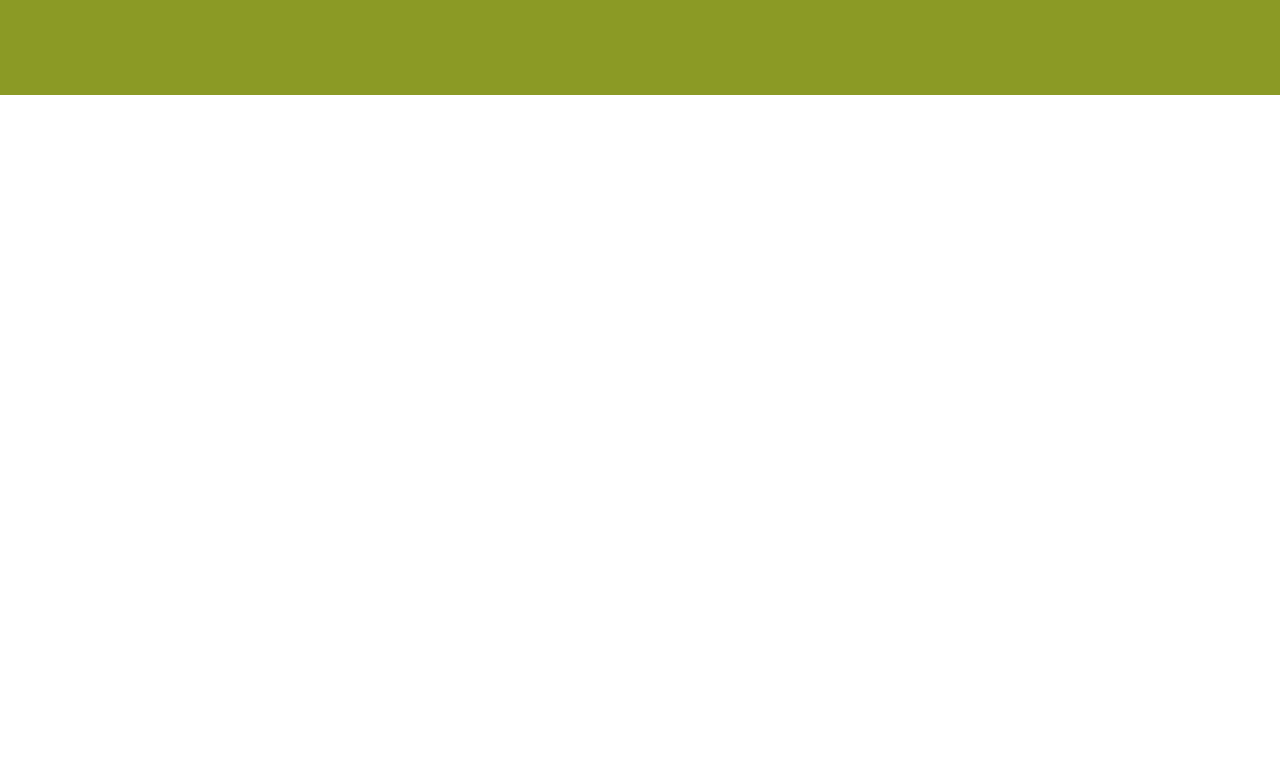
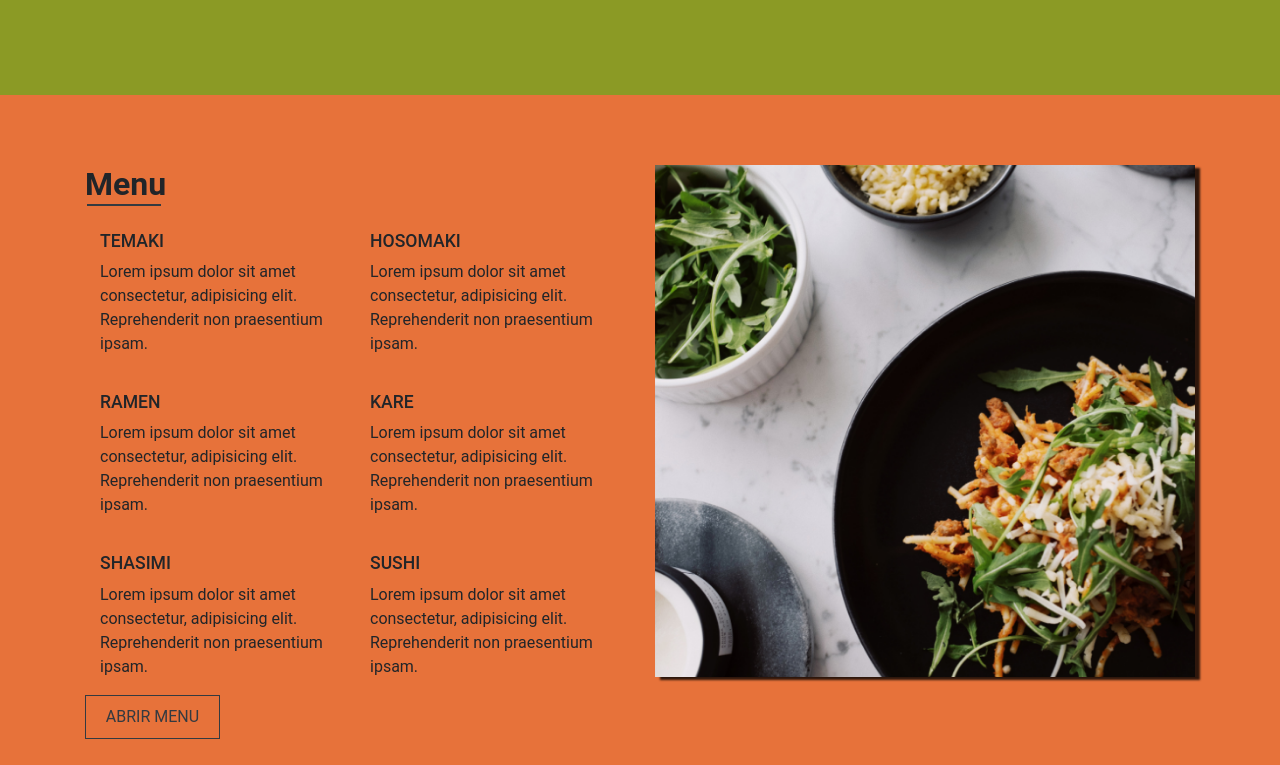
Before and after one commit to JuniorPaula/japafood, a plain HTML site: page index.html in a window 1280 px wide. Shown: the part 1955-2720 px from the top of the page. Before the commit the page ends 2050 px from the top, so only its background shows below. Drawn offline with nearby package versions, Linux system fonts and the light colour scheme.

Commit message:
:package:
Sessão de menu concluida.

```diff
--- a/css/estilo.css
+++ b/css/estilo.css
@@ -132,12 +132,11 @@ header .navbar {
     margin-bottom: 3rem;
 }
 .main-title {
-    color: #000;
     font-weight: 600;
 }
 .main-title::after {
     content: '';
-    border-top: 2px solid #000;
+    border-top: 2px solid #343a40;
     width: 18%;
     position: absolute;
     top: 45px;
@@ -175,4 +174,46 @@ header .navbar {
     text-transform: uppercase;
     font-size: 2rem;
     text-shadow: .1rem .2rem 3px rgba(0, 0, 0, 0.8);
+    cursor: pointer;
 }
+
+/* Sessao de Cardapio */
+#cardapio-area {
+    background-color: #e7723a;
+}
+#cardapio-area h2 {
+    font-weight: 600;
+}
+#cardapio-area h2::after {
+    content: '';
+    border-top: 2px solid #343a40;
+    position: absolute;
+    width: 13%;
+    top: 7%;
+    left: 3%;
+}
+.cardapio-box img {
+    box-shadow: 0.3rem 0.2rem 2px rgba(0, 0, 0, 0.8);
+}
+.menu-box {
+    margin-top: 20px;
+}
+.menu-box h4 {
+    text-transform: uppercase;
+    font-size: 1.1rem;
+}
+#cardapio-area .btn-menu {
+    width: 25%;
+    height: 8%;
+    color: #343a40;
+    text-transform: uppercase;
+    border: 1px solid #343a40;
+    background-color: transparent;
+    transition: .5s;
+}
+#cardapio-area .btn-menu:hover {
+    opacity: .8;
+    color: #fff;
+    border: 1px solid #fff;
+}
+/* Footer e contato */
--- a/index.html
+++ b/index.html
@@ -107,8 +107,65 @@
                         </div>
                     </div>
                 </div>
+            </div><!-- // Fim sessao de especialiades ---->
+            <!-- Sessao de cardapio ----->
+            <div id="cardapio-area">
+                <div class="container">
+                    <div class="row">
+                        <div class="col-md-6">
+                            <h2>Menu</h2>
+                            <div class="row">
+                                <div class="col-md-6 menu-box">
+                                    <h4>temaki</h4>
+                                    <p>Lorem ipsum dolor sit amet consectetur, adipisicing elit. Reprehenderit non praesentium ipsam.</p>
+                                </div>
+                                <div class="col-md-6 menu-box">
+                                    <h4>hosomaki</h4>
+                                    <p>Lorem ipsum dolor sit amet consectetur, adipisicing elit. Reprehenderit non praesentium ipsam.</p>
+                                </div>
+                                <div class="col-md-6 menu-box">
+                                    <h4>ramen</h4>
+                                    <p>Lorem ipsum dolor sit amet consectetur, adipisicing elit. Reprehenderit non praesentium ipsam.</p>
+                                </div>
+                                <div class="col-md-6 menu-box">
+                                    <h4>kare</h4>
+                                    <p>Lorem ipsum dolor sit amet consectetur, adipisicing elit. Reprehenderit non praesentium ipsam.</p>
+                                </div>
+                                <div class="col-md-6 menu-box">
+                                    <h4>shasimi</h4>
+                                    <p>Lorem ipsum dolor sit amet consectetur, adipisicing elit. Reprehenderit non praesentium ipsam.</p>
+                                </div>
+                                <div class="col-md-6 menu-box">
+                                    <h4>sushi</h4>
+                                    <p>Lorem ipsum dolor sit amet consectetur, adipisicing elit. Reprehenderit non praesentium ipsam.</p>
+                                </div>
+                            </div>
+                            <button class="btn-menu">Abrir Menu</button>
+                        </div>
+                        <div class="col-md-6 cardapio-box">
+                            <img src="img/img-cardapio.png" class="img-fluid" alt="culinaria japosena">
+                        </div>
+                    </div>
+                </div>
+            </div><!-- // Fim sessao de cardapio ---->
+         </div>
+    </main>
+    <footer>
+          <!-- sessao de contato ---->
+          <div id="contato-area">
+            <div class="container pt-0">
+                <div class="row">
+                    <div class="col-md-12 text-center">
+                        <img src="img/img-footer.png" class="img-fluid" alt="culinaria japosena">
+                    </div>
+                    <div class="col-md-4 footer-box">
+                        <h2>Contato</h2>
+                    </div>
+                    <div class="col-md-4 footer-box"></div>
+                    <div class="col-md-4 footer-box"></div>
+                </div>
             </div>
         </div>
-    </main>
+    </footer>
 </body>
 </html>
```
Also changed, not shown: img/img-cardapio.png (added), img/img-footer.png (added).
